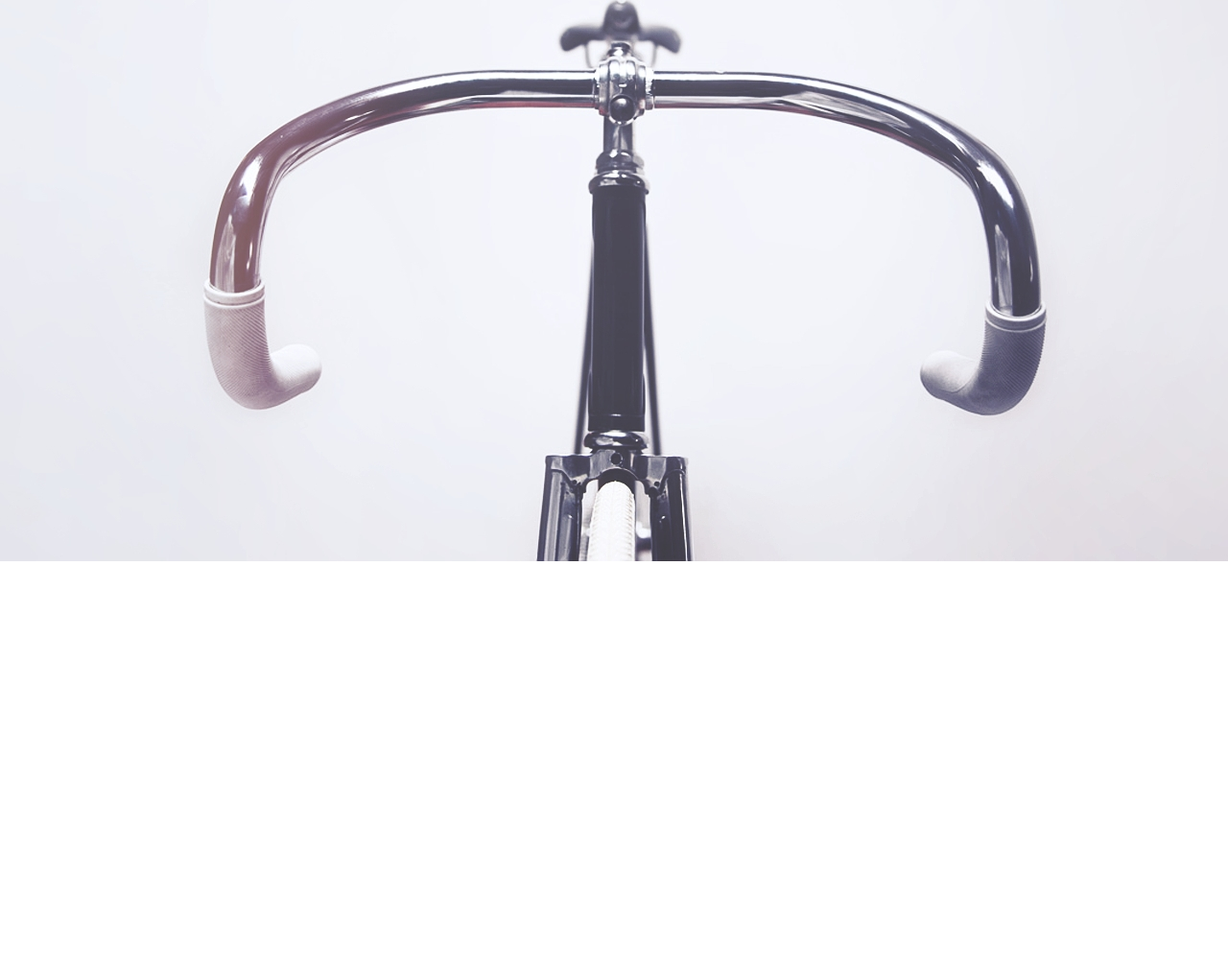
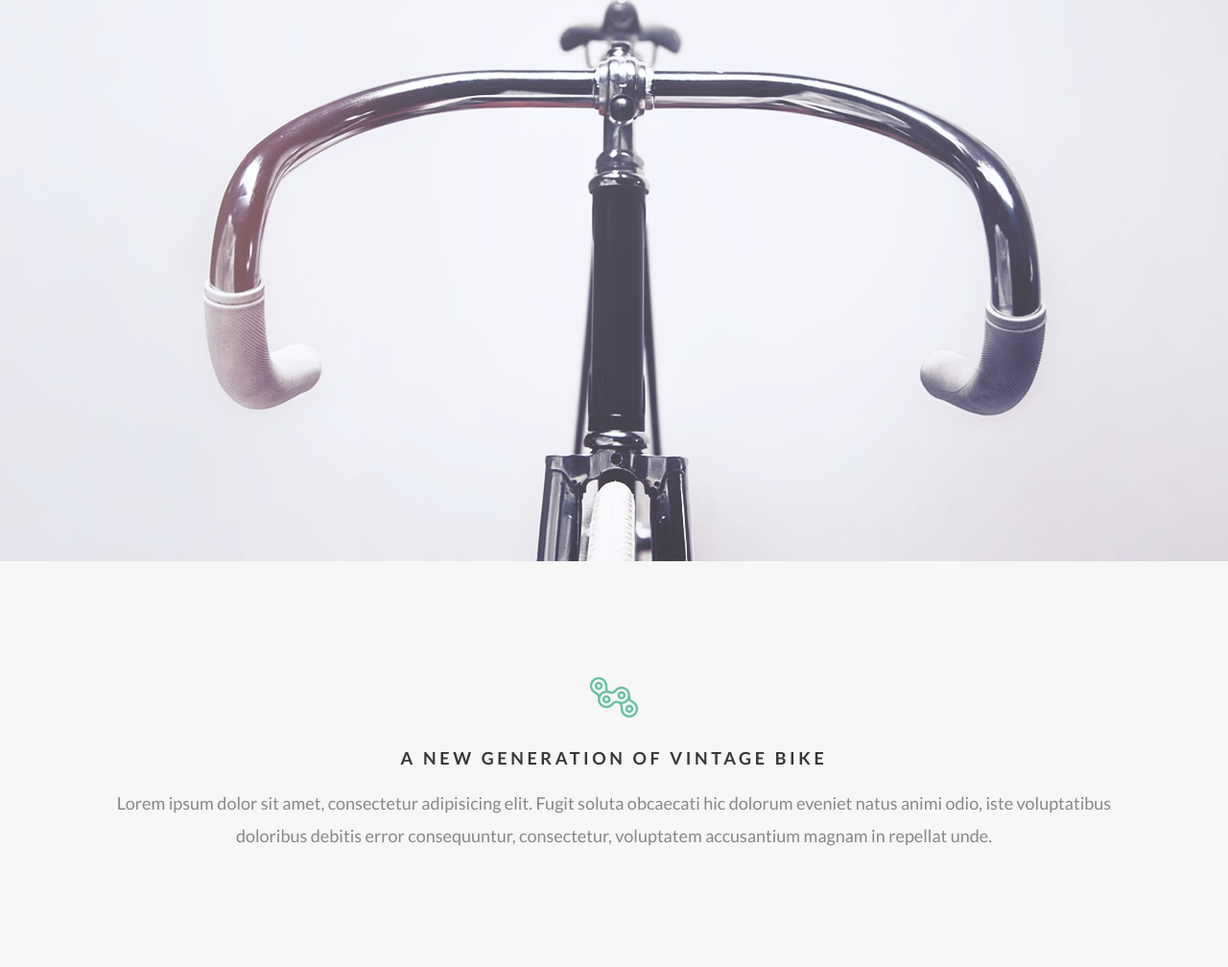
Before and after one commit to ViktorPalchynskyi/PracticeProject-BycicleShopLanding, a plain HTML site: page index.html in a window 1280 px wide. Shown: the part 215-1223 px from the top of the page at 96% size. Before the commit the page ends 800 px from the top, so only its background shows below. Drawn offline with nearby package versions, Linux system fonts and the light colour scheme.

Commit message:
finished 1-st layer

```diff
--- a/css/style.css
+++ b/css/style.css
@@ -100,6 +100,7 @@ h1, h2, h3, h4, h5, h6 {
 .container {
   max-width: 1130px;
   padding: 0px 15px;
+  margin: 0 auto;
 }
 
 .popup {
@@ -391,6 +392,48 @@ h1, h2, h3, h4, h5, h6 {
   height: 100%;
   top: 0;
   left: 0;
+}
+
+.generation {
+  background-color: #f7f7f7;
+  padding: 120px 0px;
+}
+
+@media (max-width: 900px) {
+  .generation {
+    padding: 80px 0px;
+  }
+}
+
+@media (max-width: 600px) {
+  .generation {
+    padding: 30px 0px;
+  }
+}
+
+.block {
+  text-align: center;
+}
+
+.block__icon {
+  margin: 0px 0px 30px 0px;
+}
+
+.block__title {
+  color: #353738;
+  font-size: 18px;
+  font-weight: 700;
+  text-transform: uppercase;
+  letter-spacing: 3.6px;
+  line-height: 24px;
+  margin: 0px 0px 18px 0px;
+}
+
+.block__text {
+  color: #848789;
+  font-size: 18px;
+  font-weight: 400;
+  line-height: 34px;
 }
 
 .form-row {
--- a/index.html
+++ b/index.html
@@ -41,7 +41,21 @@
 				</div>
 			</div>
 			<div class="content">
-
+				<section class="generation">
+					<div class="container">
+						<div class="generation__block block">
+							<div class="block__icon">
+								<img src="img/icons/title/01.png" alt="" />
+							</div>
+							<h1 class="block__title">
+								A NEW GENERATION OF VINTAGE BIKE
+							</h1>
+							<div class="block__text">
+								Lorem ipsum dolor sit amet, consectetur adipisicing elit. Fugit soluta obcaecati hic dolorum eveniet natus animi odio, iste voluptatibus doloribus debitis error consequuntur, consectetur, voluptatem accusantium magnam in repellat unde.
+							</div>
+						</div>
+					</div>
+				</section>
 			</div>
 <footer>
 	<div class='container'>
```
